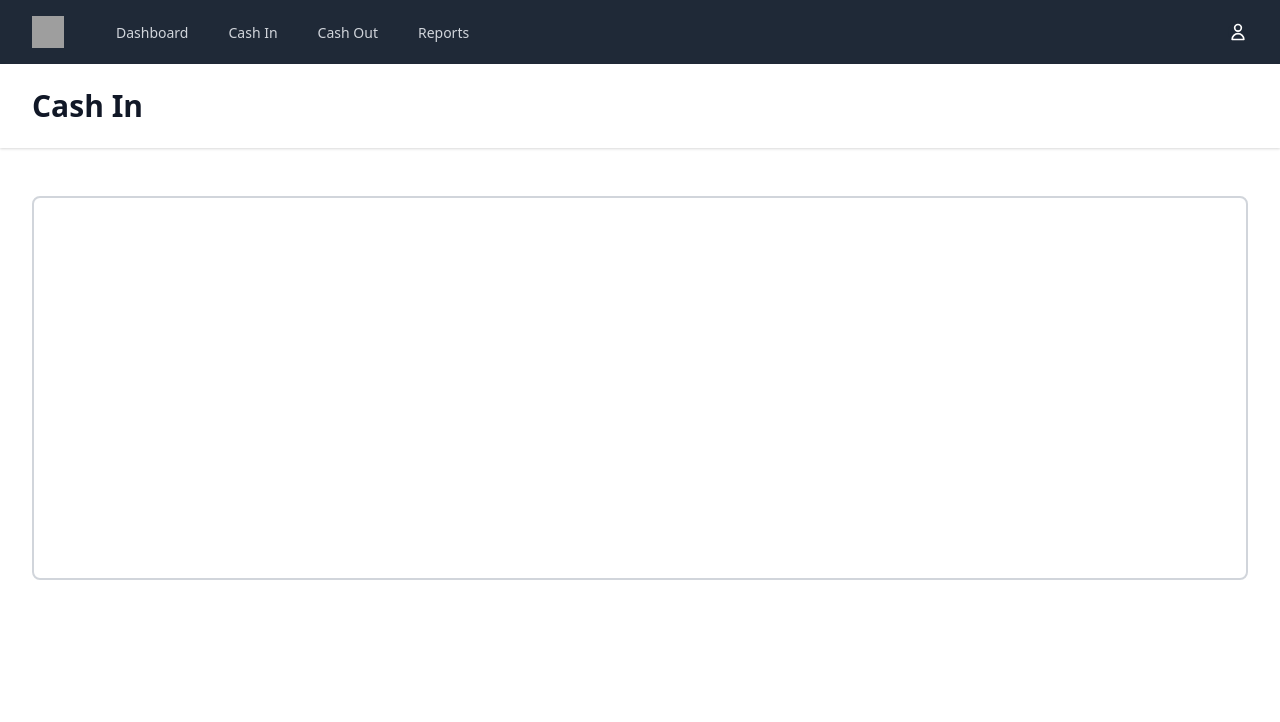
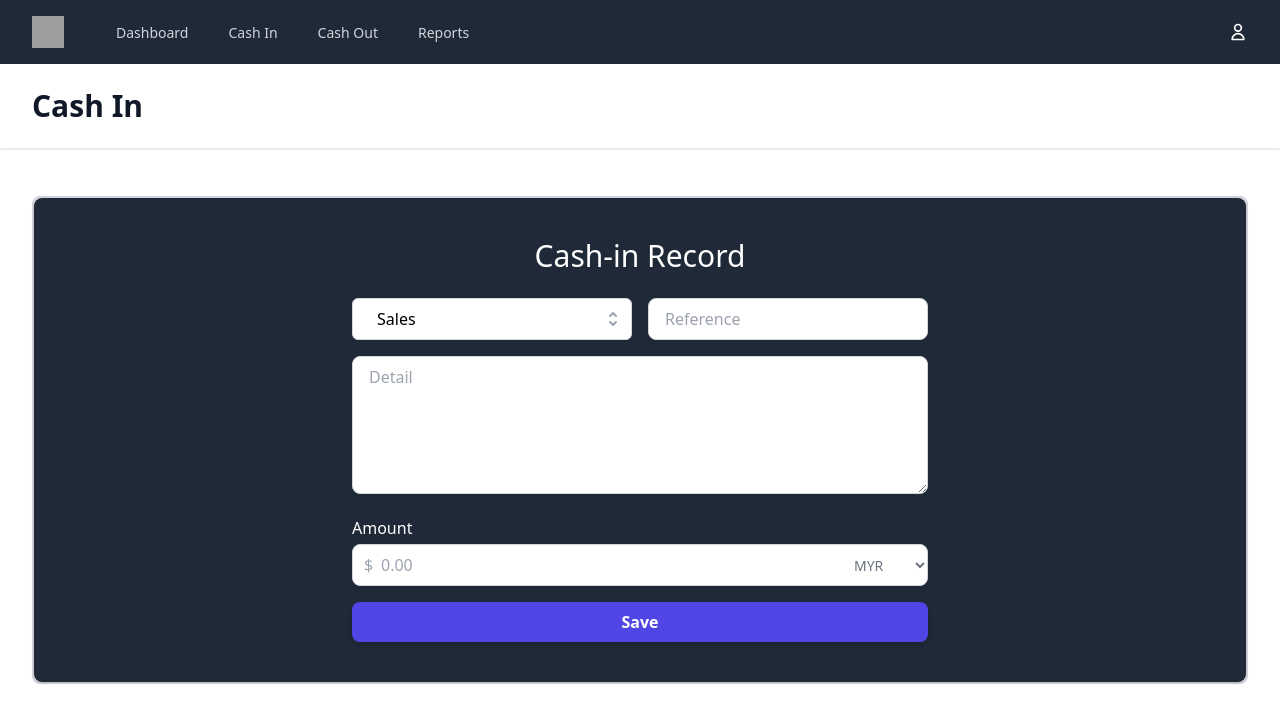
Before and after one commit to qiuyixianq/icp-app, a React (Create React App) app: page /cashin in a window 1280 px wide. Shown: the top 722 px of the page. Built offline with nearby package versions, Linux system fonts and the light colour scheme; grey boxes are pictures that could not be loaded.

Commit message:
InCategory.jsx implementation before lifting up the state

```diff
--- a/src/components/CashIn/CashIn.jsx
+++ b/src/components/CashIn/CashIn.jsx
@@ -1,12 +1,44 @@
 import React from 'react';
-
-//categories
-//https://tailwindui.com/components/application-ui/forms/select-menus
-
-//price input
-//https://tailwindui.com/components/application-ui/forms/input-groups
+import { InCategory } from './InCategory';
 
 export const CashIn = () => {
+
+    //render amountInput
+    const renderCashInput = () => {
+        return (
+            <div>
+                <label htmlFor="price" className="block text-md font-medium text-white">
+                    Amount
+                </label>
+                <div className="mt-1 relative rounded-md">
+                    <div className="absolute inset-y-0 left-0 pl-3 flex items-center pointer-events-none">
+                        <span className="text-gray-400">$</span>
+                    </div>
+                    <input
+                        type="text"
+                        name="price"
+                        id="price"
+                        className="block w-full pl-7 pr-12 rounded-lg border-transparent flex-1 appearance-none border border-gray-300 w-full py-2 px-4 bg-white text-gray-700 placeholder-gray-400 shadow-sm text-base focus:outline-none focus:ring-2 focus:ring-purple-600 focus:border-transparent"
+                        placeholder="0.00"
+                    />
+                    <div className="absolute inset-y-0 right-0 flex items-center">
+                        <label htmlFor="currency" className="sr-only">
+                            Currency
+                        </label>
+                        <select
+                            id="currency"
+                            name="currency"
+                            className=" h-full py-0 pl-2 pr-7 border-transparent bg-transparent text-gray-500 sm:text-sm rounded-md"
+                        >
+                            <option>MYR</option>
+                        </select>
+                    </div>
+                </div>
+            </div>
+        )
+    }
+
+    //main render
     return (
         <div>
             <header className="bg-white shadow">
@@ -16,15 +48,59 @@ export const CashIn = () => {
             </header>
 
 
-            <main>
+            <main className="dark">
                 <div className="max-w-7xl mx-auto py-6 sm:px-6 lg:px-8">
-                    {/* Replace with your content */}
                     <div className="px-4 py-6 sm:px-0">
-                        <div className="border-2 border-gray-300 rounded-lg h-96 p-3 flex" >
+                        <div className="border-2 border-gray-300 rounded-lg flex" >
+
+
+                            <form className="flex w-full h-full space-x-3">
+                                <div className="w-full px-5 py-10 mx-auto bg-white rounded-lg shadow dark:bg-gray-800">
+
+
+                                    <div className="mb-6 text-3xl font-light text-center text-gray-800 dark:text-white">
+                                        Cash-in Record
+                                    </div>
+
+
+                                    <div className="grid max-w-xl grid-cols-2 gap-4 m-auto">
+
+                                        <div className="col-span-2 lg:col-span-1">
+                                            {/* <input type="text" id="contact-form-name" className=" rounded-lg border-transparent flex-1 appearance-none border border-gray-300 w-full py-2 px-4 bg-white text-gray-700 placeholder-gray-400 shadow-sm text-base focus:outline-none focus:ring-2 focus:ring-purple-600 focus:border-transparent" placeholder="Category" /> */}
+                                            <InCategory />
+                                        </div>
+
+
+                                        <div className="col-span-2 lg:col-span-1">
+                                            <div className=" relative ">
+                                                <input type="text" id="contact-form-email" className=" rounded-lg border-transparent flex-1 appearance-none border border-gray-300 w-full py-2 px-4 bg-white text-gray-700 placeholder-gray-400 shadow-sm text-base focus:outline-none focus:ring-2 focus:ring-purple-600 focus:border-transparent" placeholder="Reference" />
+                                            </div>
+                                        </div>
+                                        <div className="col-span-2">
+                                            <label className="text-gray-700" for="name">
+                                                <textarea className="flex-1 appearance-none border border-gray-300 w-full py-2 px-4 bg-white text-gray-700 placeholder-gray-400 rounded-lg text-base focus:outline-none focus:ring-2 focus:ring-purple-600 focus:border-transparent" id="comment" placeholder="Detail" name="detail" rows="5" cols="40">
+                                                </textarea>
+                                            </label>
+                                        </div>
+                                        <div className="col-span-2">
+                                            {renderCashInput()}
+                                        </div>
+
+
+                                        <div className="col-span-2 text-right">
+                                            <button type="submit" className="py-2 px-4  bg-indigo-600 hover:bg-indigo-700 focus:ring-indigo-500 focus:ring-offset-indigo-200 text-white w-full transition ease-in duration-200 text-center text-base font-semibold shadow-md focus:outline-none focus:ring-2 focus:ring-offset-2  rounded-lg ">
+                                                Save
+                                            </button>
+                                        </div>
+                                    </div>
+
+                                </div>
+                            </form>
+
+
 
                         </div>
                     </div>
-                    {/* /End replace */}
                 </div>
             </main>
 
--- /dev/null
+++ b/src/components/CashIn/InCategory.jsx
@@ -0,0 +1,83 @@
+import React, { Fragment, useState } from 'react';
+import { Listbox, Transition } from '@headlessui/react'
+import { CheckIcon, SelectorIcon } from '@heroicons/react/solid'
+import { useSelector } from 'react-redux';
+
+
+function classNames(...classes) {
+    return classes.filter(Boolean).join(' ')
+}
+
+export const InCategory = () => {
+    const { cashInCategory } = useSelector(state => state.category);
+    const [selected, setSelected] = useState(cashInCategory[0]);
+
+    //main render
+    return (
+        <Listbox value={selected} onChange={setSelected}>
+            {({ open }) => (
+                <>
+
+                    <div className="relative">
+                        <Listbox.Button className="relative w-full bg-white border border-gray-300 rounded-md shadow-sm pl-3 pr-10 py-2 text-left cursor-default focus:outline-none focus:ring-1 focus:ring-indigo-500 focus:border-indigo-500">
+                            <span className="flex items-center">
+                                <span className="ml-3 block truncate">{selected}</span>
+                            </span>
+                            <span className="ml-3 absolute inset-y-0 right-0 flex items-center pr-2 pointer-events-none">
+                                <SelectorIcon className="h-5 w-5 text-gray-400" aria-hidden="true" />
+                            </span>
+                        </Listbox.Button>
+
+                        <Transition
+                            show={open}
+                            as={Fragment}
+                            leave="transition ease-in duration-100"
+                            leaveFrom="opacity-100"
+                            leaveTo="opacity-0"
+                        >
+                            <Listbox.Options
+                                static
+                                className="absolute z-10 mt-1 w-full bg-white shadow-lg max-h-56 rounded-md py-1 text-base ring-1 ring-black ring-opacity-5 overflow-auto focus:outline-none sm:text-sm"
+                            >
+                                {cashInCategory.map((rangeInMap, index) => (
+                                    <Listbox.Option
+                                        key={index}
+                                        className={({ active }) =>
+                                            classNames(
+                                                active ? 'text-white bg-indigo-600' : 'text-gray-900',
+                                                'cursor-default select-none relative py-2 pl-3 pr-9'
+                                            )
+                                        }
+                                        value={rangeInMap}
+                                    >
+                                        {({ selected, active }) => (
+                                            <>
+                                                <div className="flex items-center">
+                                                    <span className={classNames(selected ? 'font-semibold' : 'font-normal', 'ml-3 block truncate')} >
+                                                        {rangeInMap}
+                                                    </span>
+                                                </div>
+
+                                                {selected ? (
+                                                    <span
+                                                        className={classNames(
+                                                            active ? 'text-white' : 'text-indigo-600',
+                                                            'absolute inset-y-0 right-0 flex items-center pr-4'
+                                                        )}
+                                                    >
+                                                        <CheckIcon className="h-5 w-5" aria-hidden="true" />
+                                                    </span>
+                                                ) : null}
+                                            </>
+                                        )}
+                                    </Listbox.Option>
+                                ))}
+                            </Listbox.Options>
+                        </Transition>
+                    </div>
+                </>
+            )}
+        </Listbox>
+
+    )
+}
--- a/src/components/CashIn/cashInDataEg.js
+++ b/src/components/CashIn/cashInDataEg.js
@@ -7,7 +7,7 @@ export const cashInData = [
         category: 'Comission',
         reference: 'from David',
         detail: 'Ads running on our facebook',
-        amount: 500,
+        amount: 790,
         date: new Date(2021, 4, 1, 14, 10, 0, 0)
     },
     {
--- a/src/components/CashOut/CashOut.jsx
+++ b/src/components/CashOut/CashOut.jsx
@@ -12,13 +12,13 @@ export const CashOut = () => {
 
             <main>
                 <div className="max-w-7xl mx-auto py-6 sm:px-6 lg:px-8">
-                    {/* Replace with your content */}
+
                     <div className="px-4 py-6 sm:px-0">
-                        <div className="border-2 border-gray-300 rounded-lg h-96 p-3" >
+                        <div className="border-2 border-gray-300 rounded-lg p-3" >
                             Cash Out
                         </div>
                     </div>
-                    {/* /End replace */}
+
                 </div>
             </main>
         </div>
--- a/src/components/CashOut/cashOutDataEg.js
+++ b/src/components/CashOut/cashOutDataEg.js
@@ -40,9 +40,9 @@ export const cashOutData = [
     },
     {
         category: 'Transportation',
-        reference: 'grab fee for work',
+        reference: 'grab fee for errand',
         detail: '',
-        amount: 150,
+        amount: 250,
         date: new Date(2021, 5, 21, 14, 0, 0, 0)
     },
     {
--- a/tailwind.config.js
+++ b/tailwind.config.js
@@ -1,6 +1,6 @@
 module.exports = {
   purge: ['./src/**/*.{js,jsx,ts,tsx}', './public/index.html'],
-  darkMode: false, // or 'media' or 'class'
+  darkMode: 'class', // or 'media' or 'class'
   theme: {
     extend: {},
   },
```
